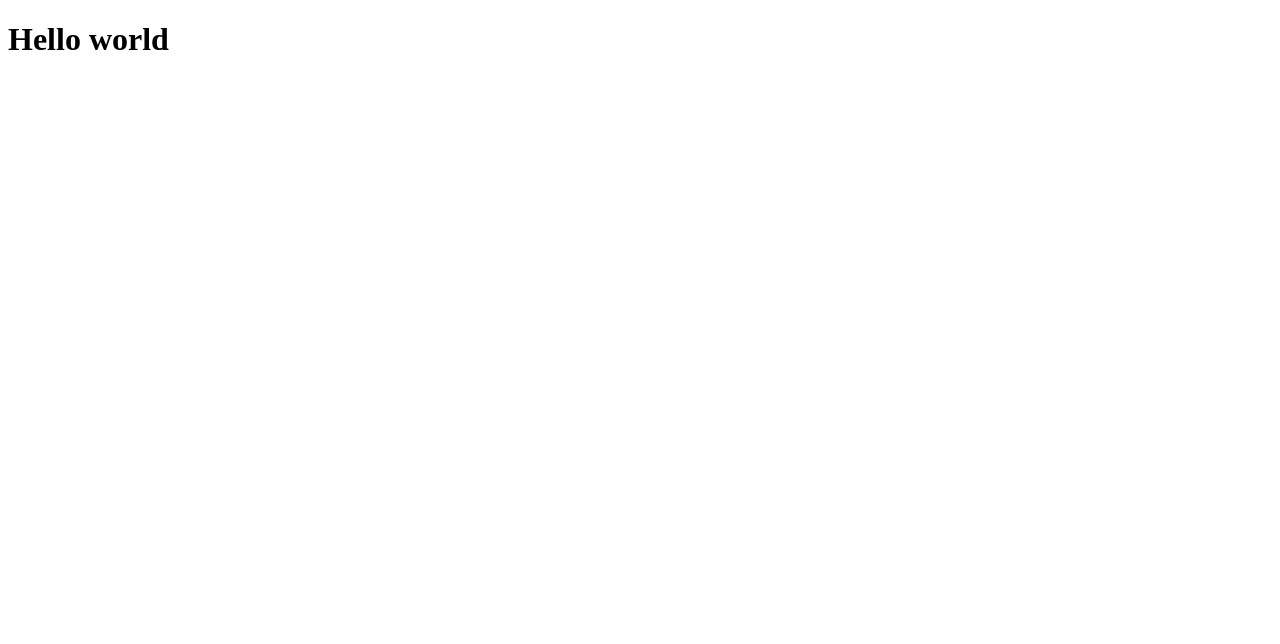
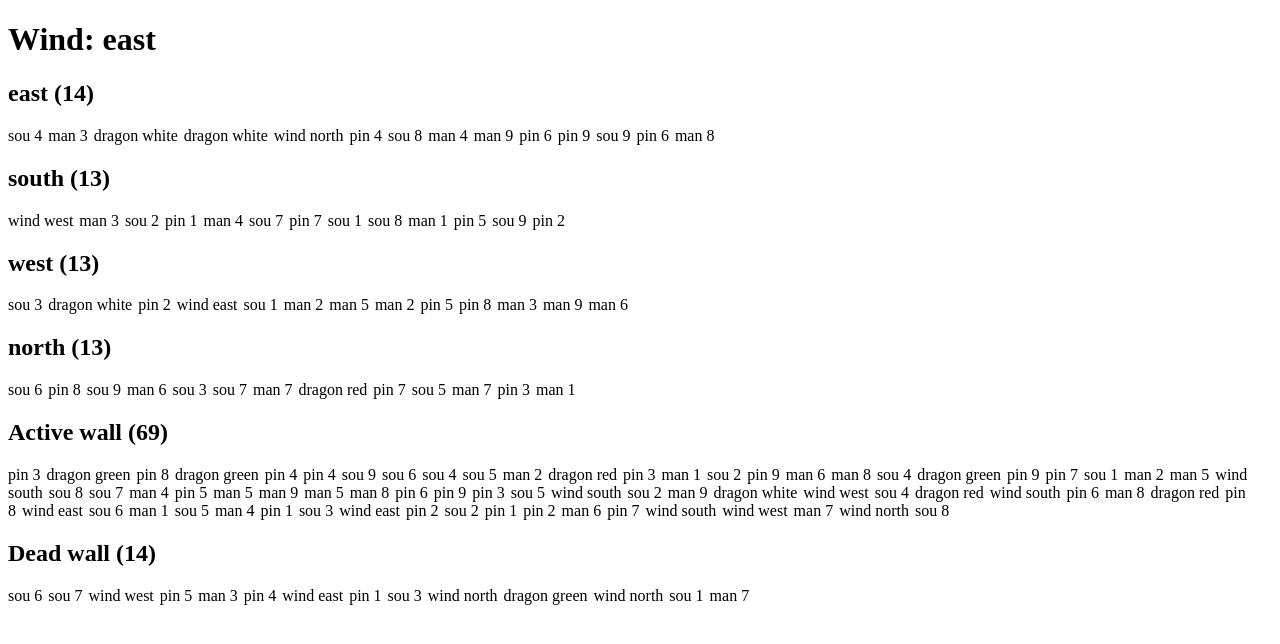
Before and after one commit to kolaczyn/mahjong-phaser, a Preact app: page / in a window 1280 px wide. Shown: the top 644 px of the page. Built offline with nearby package versions, Linux system fonts and the light colour scheme.

Commit message:
show tiles

```diff
--- a/src/app.tsx
+++ b/src/app.tsx
@@ -1,3 +1,38 @@
-export const App = () => (
-    <h1>Hello world</h1>
-);
+import { BoardState, Tile } from "./types.ts";
+import { useState } from "preact/hooks";
+import { makeInitialBoardState } from "./boardState.ts";
+
+type SetOfTilesProps = {
+  title: string;
+  tiles: Tile[];
+};
+
+const SetOfTiles = ({ title, tiles }: SetOfTilesProps) => {
+  return (
+    <section>
+      <h2>
+        {title} ({tiles.length})
+      </h2>
+      {tiles.map((x) => (
+        <span style={{ marginRight: 6 }} title={x.id} key={x.id}>
+          {x.kind} {x.value}
+        </span>
+      ))}
+    </section>
+  );
+};
+
+export const App = () => {
+  const [board, _setBoard] = useState<BoardState>(makeInitialBoardState);
+
+  return (
+    <div>
+      <h1>Wind: {board.wind}</h1>
+      {board.players.map((x) => (
+        <SetOfTiles key={x.wind} title={x.wind} tiles={x.hand} />
+      ))}
+      <SetOfTiles title="Active wall" tiles={board.wall.active} />
+      <SetOfTiles title="Dead wall" tiles={board.wall.dead} />
+    </div>
+  );
+};
--- /dev/null
+++ b/src/boardState.ts
@@ -0,0 +1,36 @@
+import { BoardState, PlayerState, Tile, Wind } from "./types.ts";
+import { shuffle } from "./utils/shuffle.ts";
+import { allTiles } from "./tiles.ts";
+
+const makePlayer = (wind: Wind, hand: Tile[]): PlayerState => ({
+  hand,
+  discards: [],
+  wind,
+  points: 25_000,
+});
+
+export const makeInitialBoardState = (): BoardState => {
+  const tiles = shuffle(allTiles);
+
+  const eastHand = tiles.slice(0, 14);
+  const southHand = tiles.slice(14, 27);
+  const westHand = tiles.slice(27, 40);
+  const northHand = tiles.slice(40, 53);
+
+  const deadWall = tiles.slice(53, 67);
+  const activeWall = tiles.slice(67);
+
+  return {
+    wind: "east",
+    players: [
+      makePlayer("east", eastHand),
+      makePlayer("south", southHand),
+      makePlayer("west", westHand),
+      makePlayer("north", northHand),
+    ],
+    wall: {
+      active: activeWall,
+      dead: deadWall,
+    },
+  };
+};
--- a/src/tiles.ts
+++ b/src/tiles.ts
@@ -180,6 +180,7 @@ export const windTiles: WindTile[] = [
   { id: "north-wind-4", kind: "wind", value: "north" },
 ];
 
+// total 136 tiles
 export const allTiles = [
   ...pinTiles,
   ...souTiles,
--- /dev/null
+++ b/src/utils/shuffle.ts
@@ -0,0 +1,20 @@
+// Taken from https://stackoverflow.com/a/2450976
+export const shuffle = <T>(inputArray: T[]): T[] => {
+  const array = structuredClone(inputArray);
+  let currentIndex = array.length;
+
+  // While there remain elements to shuffle...
+  while (currentIndex != 0) {
+    // Pick a remaining element...
+    let randomIndex = Math.floor(Math.random() * currentIndex);
+    currentIndex--;
+
+    // And swap it with the current element.
+    [array[currentIndex], array[randomIndex]] = [
+      array[randomIndex],
+      array[currentIndex],
+    ];
+  }
+
+  return array;
+};
```
Also changed, not shown: src/types.ts (+5 -3 lines).
